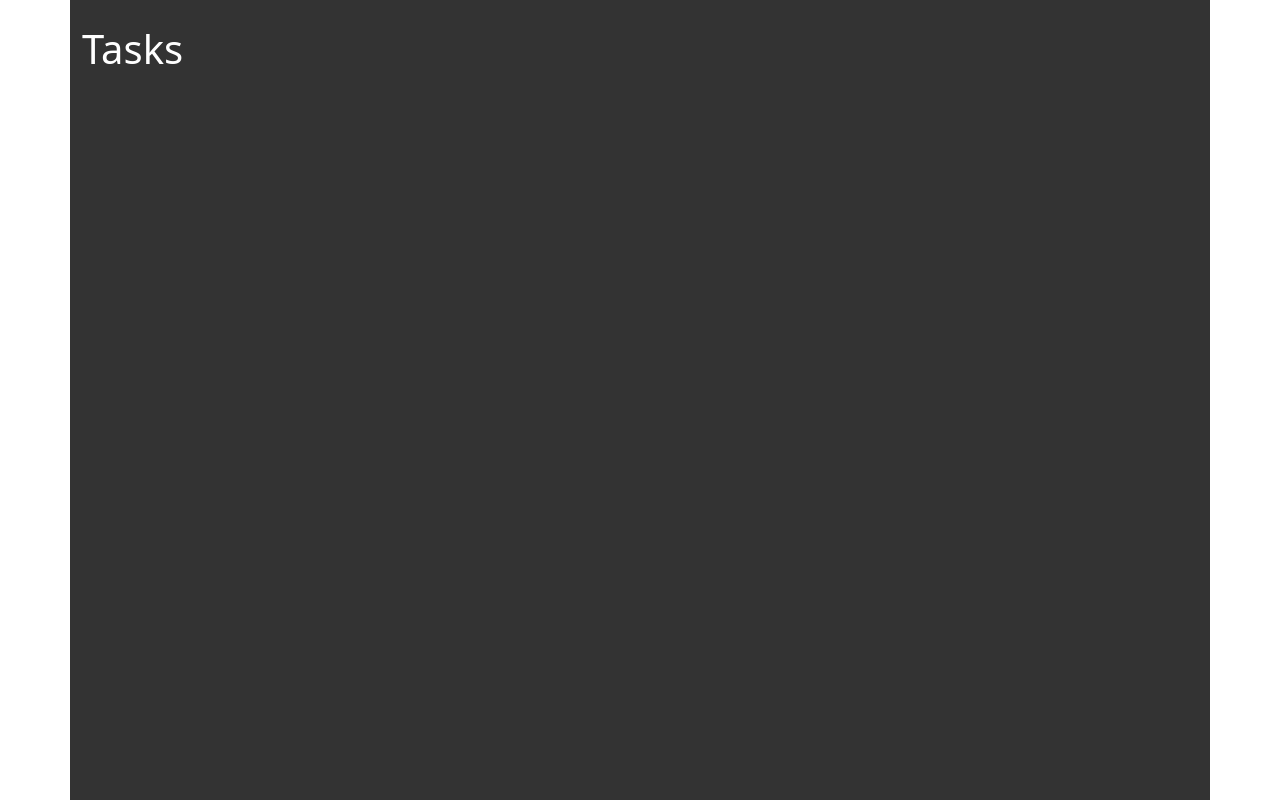
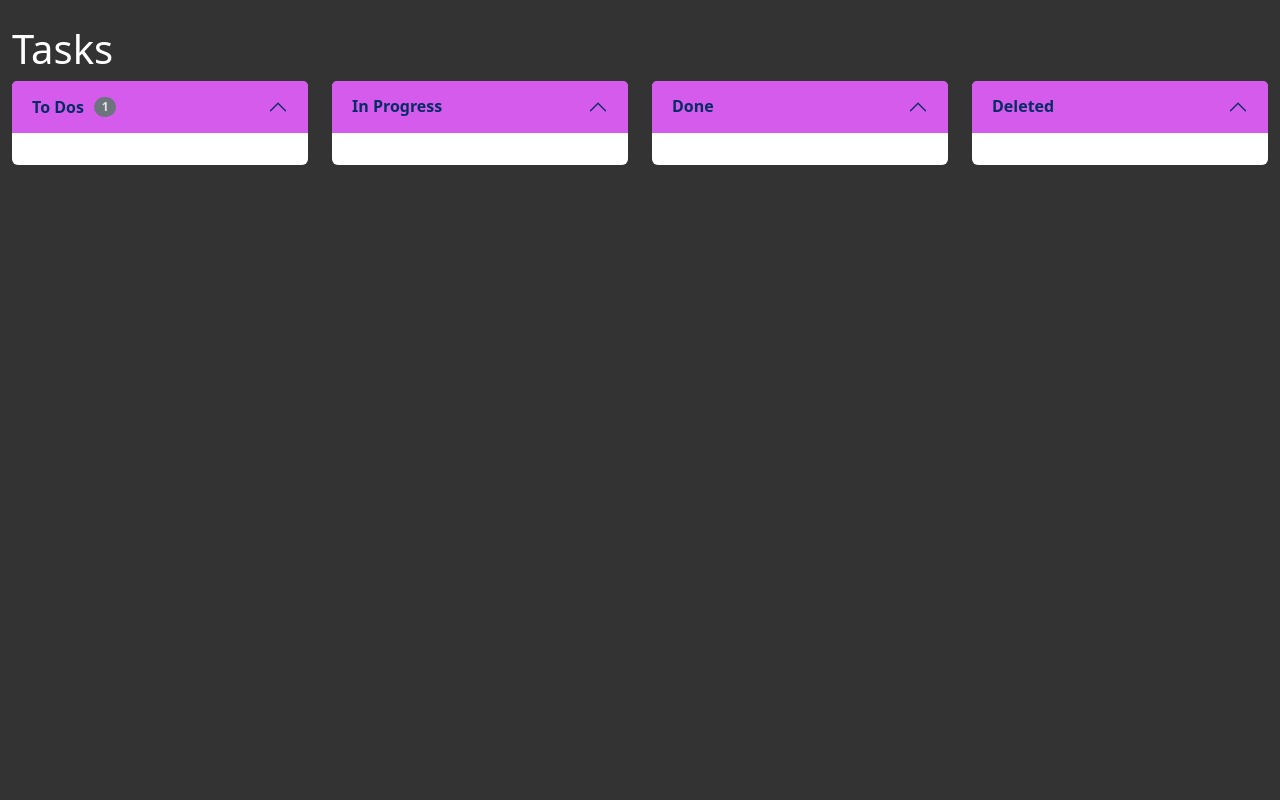
Before and after one commit to ktktbouzu/taskme, a React (Create React App) app: page / in a window 1280 px wide. Built offline with nearby package versions, Linux system fonts and the light colour scheme.

Commit message:
TSK-003: Add List components to Board content

```diff
--- a/src/components/Board/index.js
+++ b/src/components/Board/index.js
@@ -5,13 +5,14 @@ import {
   Col
 } from 'react-bootstrap';
 
+import List from '../List';
 import './style.css';
 
 const Board = (props) => {
   return (
-    <Container className="board">
+    <Container fluid className="board">
       <Row>
-        <Col>
+        <Col className="board__header">
           <h1>{ props.title }</h1>
         </Col>
       </Row>
@@ -21,7 +22,22 @@ const Board = (props) => {
         </Col>
       </Row>
       <Row>
-        {/** Boards goes here */}
+        {/* To Dos */}
+        <Col xs={12} sm={6} lg={3}>
+          <List title="To Dos" items={[{title: 'cardTitle'}]}/>
+        </Col>
+        {/* In Progress */}
+        <Col xs={12} sm={6} lg={3}>
+          <List title="In Progress" />
+        </Col>
+        {/* Done */}
+        <Col xs={12} sm={6} lg={3}>
+          <List title="Done" />
+        </Col>
+        {/* Delete */}
+        <Col xs={12} sm={6} lg={3}>
+          <List title="Deleted" />
+        </Col>
       </Row>
     </Container>
   );
```
